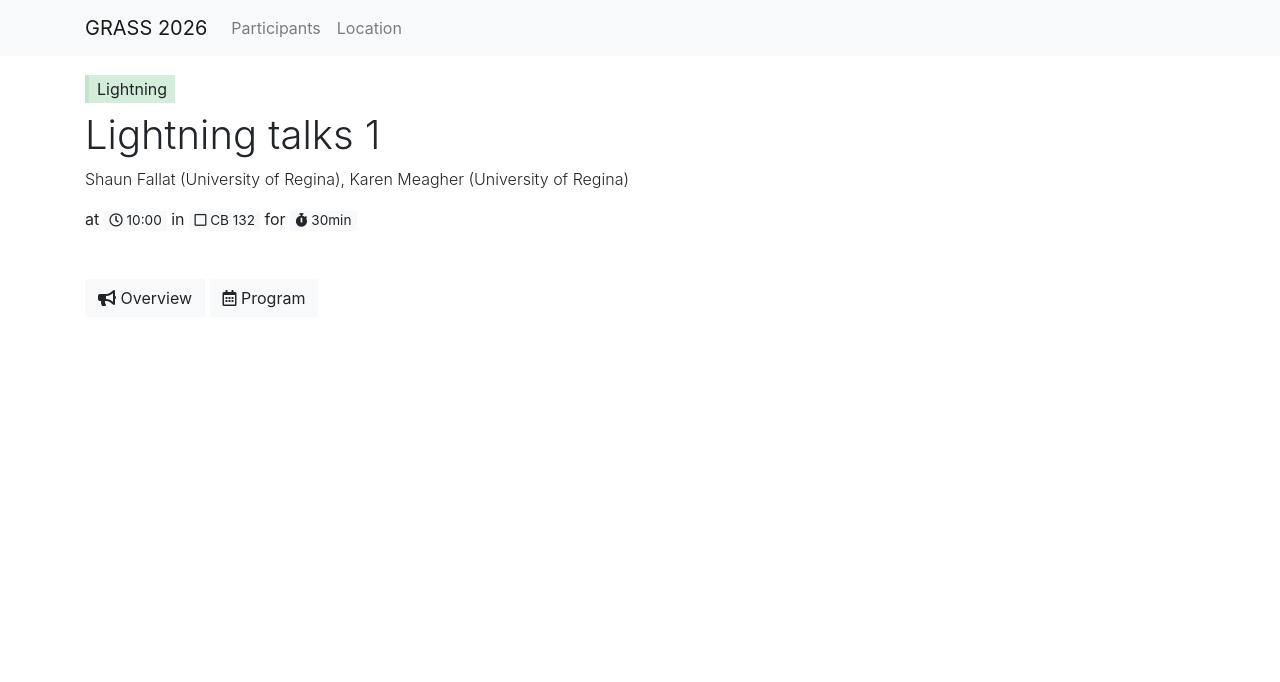
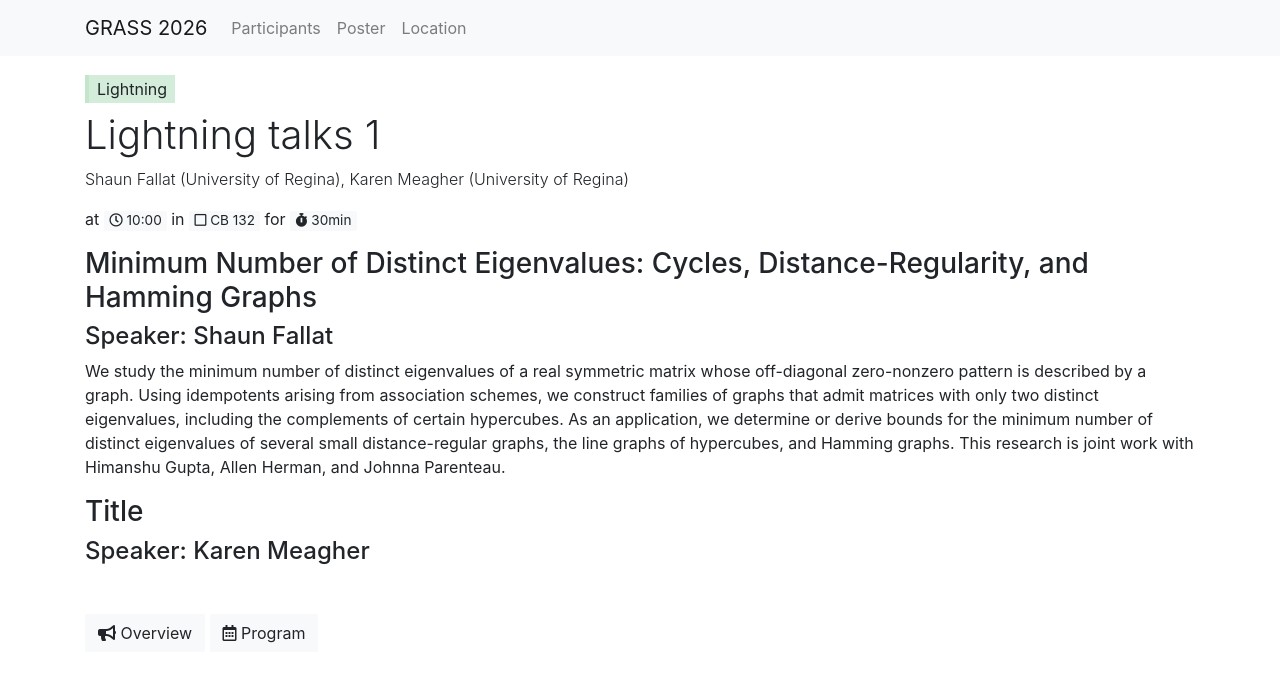
Before and after one commit to sarobidy19/Herman60, a Jekyll site: the page built from _talks/Lightning-talk-1.md, in a window 1280 px wide. Shown: the top 682 px of the page. Built offline with Jekyll 4.4.1, drawn with Linux system fonts in a browser that asks for light colours.

Commit message:
poster added

```diff
--- a/_config.yml
+++ b/_config.yml
@@ -79,6 +79,8 @@ conference:
       #  relative_url: /talks/
       - name: Participants
         relative_url: /speakers/
+      - name: Poster
+        relative_url: /poster
       - name: Location
         relative_url: /location/
       #- name: Photos
--- a/_talks/Lightning-talk-1.md
+++ b/_talks/Lightning-talk-1.md
@@ -6,3 +6,13 @@ speakers:
 categories:
  - Lightning
 ---
+
+### Minimum Number of Distinct Eigenvalues: Cycles, Distance-Regularity, and Hamming Graphs
+
+#### Speaker: Shaun Fallat
+
+We study the minimum number of distinct eigenvalues of a real symmetric matrix whose off-diagonal zero-nonzero pattern is described by a graph. Using idempotents arising from association schemes, we construct families of graphs that admit matrices with only two distinct eigenvalues, including the complements of certain hypercubes. As an application, we determine or derive bounds for the minimum number of distinct eigenvalues of several small distance-regular graphs, the line graphs of hypercubes, and Hamming graphs. This research is joint work with Himanshu Gupta, Allen Herman, and Johnna Parenteau.
+
+### Title
+
+#### Speaker: Karen Meagher
```
Also changed, not shown: poster/index.md (added, +7 -0 lines), assets/img/poster.jpg (added).
